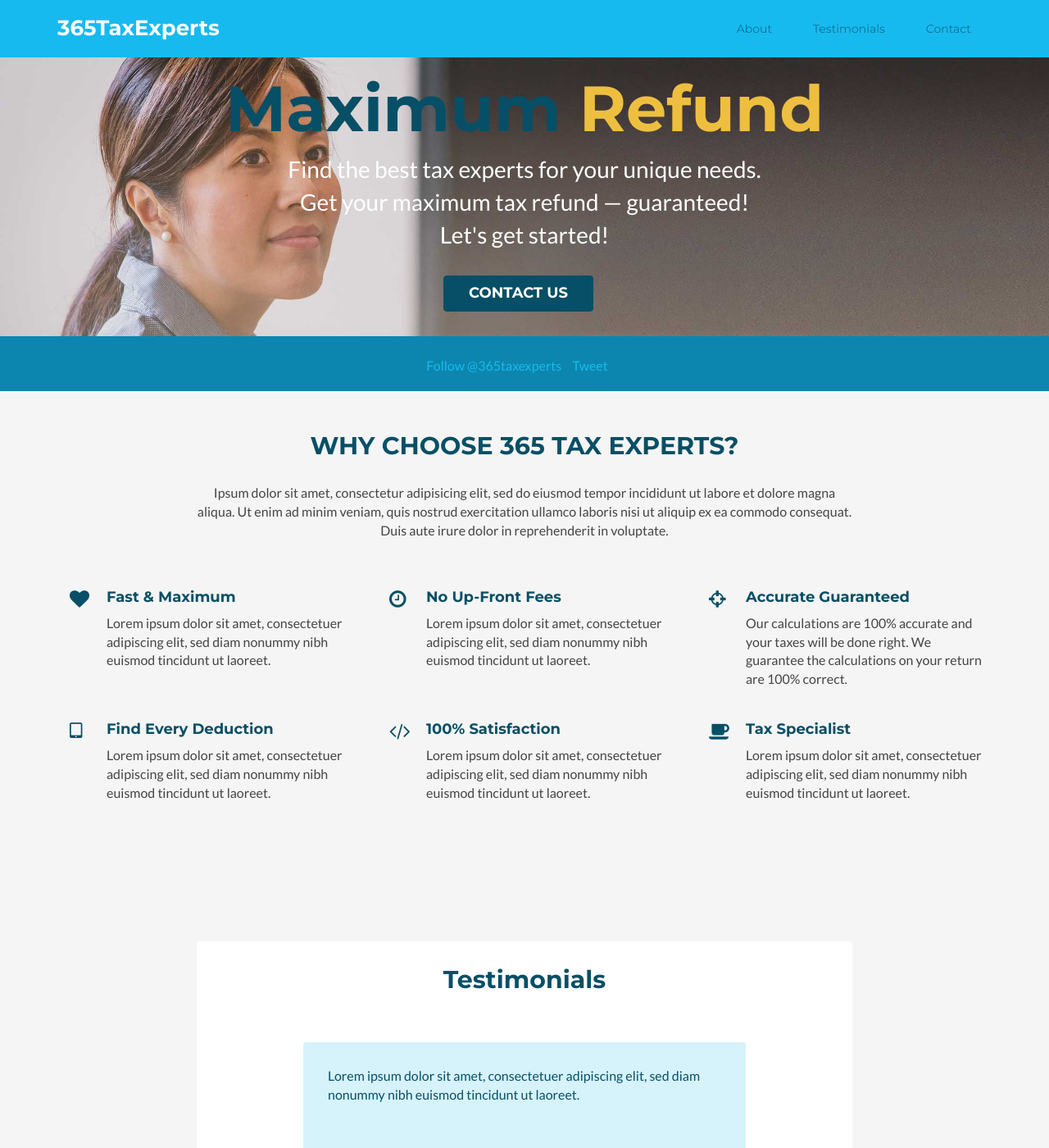
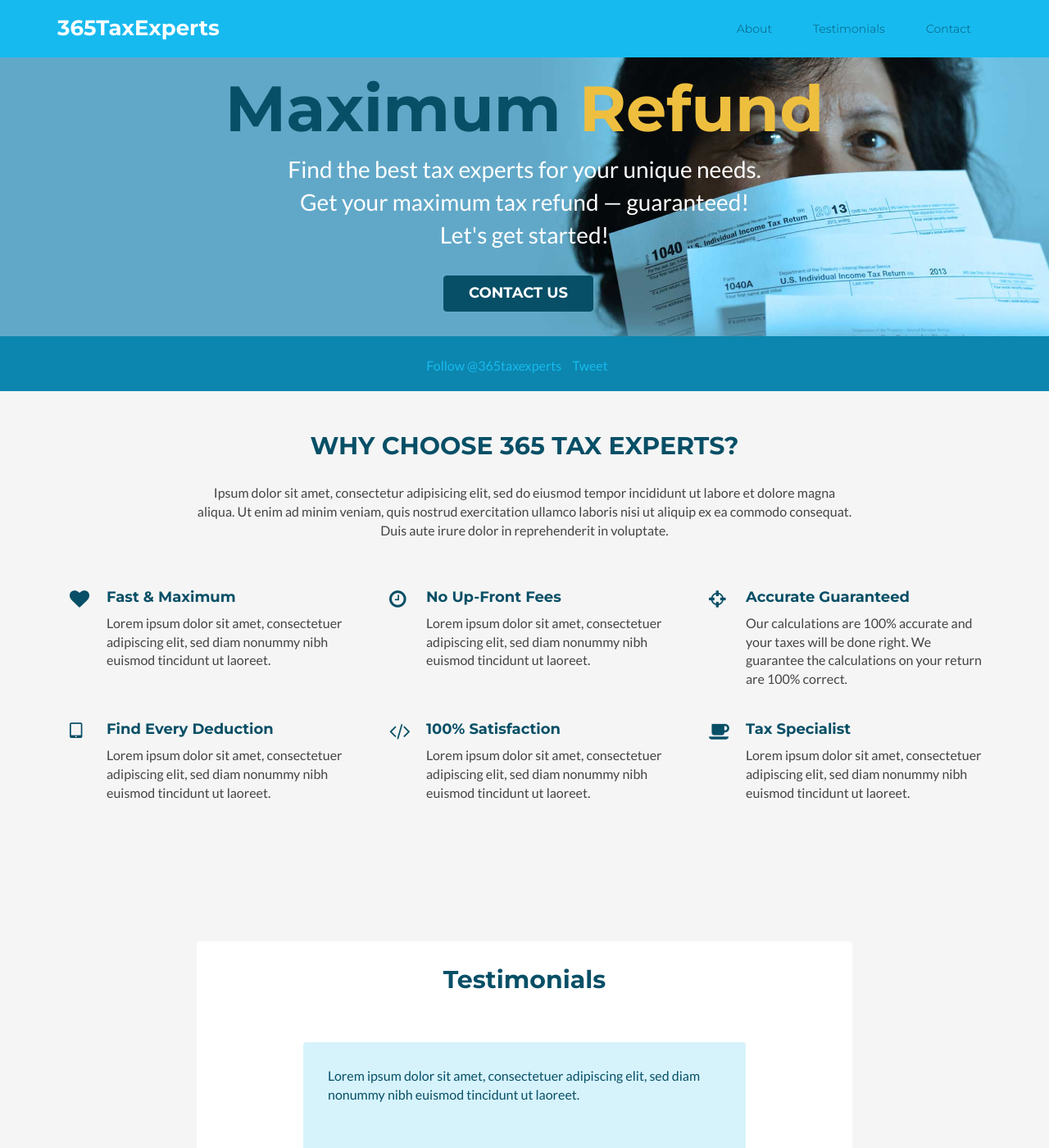
Before and after one commit to rdelphin/rdelphin.github.io, a Jekyll site: the page built from index.html, in a window 1280 px wide and 1400 px high. Shown: the whole window at 82% size. Built offline with Jekyll 4.4.1, drawn with Linux system fonts in a browser that asks for light colours; comment, search, counter and statistics services are not loaded.

Commit message:
add new background image

```diff
--- a/public/css/styles.css
+++ b/public/css/styles.css
@@ -180,11 +180,14 @@ pre code {
   margin-right: 0;
 }
 /* ======= Promo Section ======= */
+
 .promo {
-  /* background: #17baef; */
-  background: url(../images/365taxexperts-customer-bg.jpg) center center no-repeat fixed;
-  background-size: cover;
-  width: 100%;
+  /* background: #17baef;  */
+  background: url(../images/365taxexperts-customer2-bg.jpg) center top no-repeat fixed;
+   -webkit-background-size: 100% auto;
+  -moz-background-size: 100% auto;
+  -o-background-size: 100% auto;
+   background-size: 100% auto;
   color: #fff;
   /* padding-top: 150px; */
 }
```
Also changed, not shown: _includes/promo.html (indentation only), public/images/365taxexperts-customer-bg.jpg, public/images/365taxexperts-customer2-bg.jpg (added), 1 other file.
